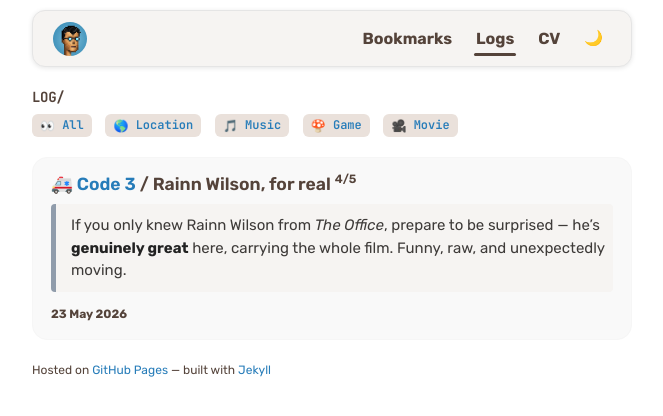
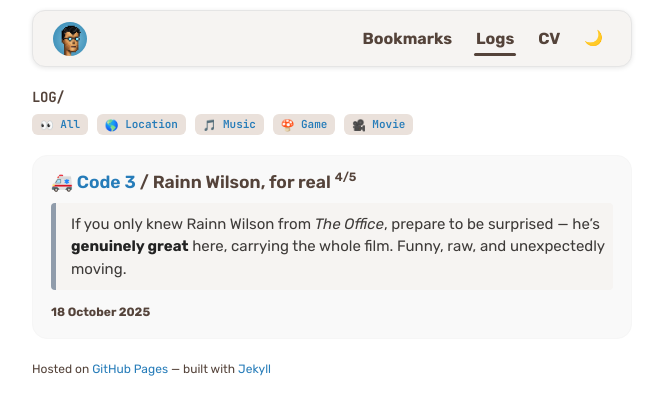
Before and after one commit to alobanov/alobanov.github.io, a Jekyll site: the page built from _logs/2025-10-18-code-3-movie-log.md, in a window 1280 px wide. Shown: the top 416 px of the page, without its empty margins (308-971 px from the left). Built offline with Jekyll 4.4.1, drawn with Linux system fonts in a browser that asks for light colours; emoji names are drawn with the system emoji font.

Commit message:
chore(logs): backdate movie reviews to approximate watch dates in 2025

```diff
--- a/_includes/log_category_list.html
+++ b/_includes/log_category_list.html
@@ -2,11 +2,11 @@
 <script src="{{ "/assets/js/image_pop.js" | relative_url }}"></script>
 
 <p>
-    <span class="tag"><a href="{{ site.baseurl }}/logs/">:eyes: All</a></span>
+    <span class="tag small"><a href="{{ site.baseurl }}/logs/">:eyes: All</a></span>
     {% assign categories = site.logs | map: "category" | uniq %}
     {% for category in categories %}
     {% include emoji_category.html %}
-    <span class="tag"><a href="{{ site.baseurl }}/logs/{{ category }}">{{ emoji }} {{ category | capitalize
+    <span class="tag small"><a href="{{ site.baseurl }}/logs/{{ category }}">{{ emoji }} {{ category | capitalize
             }}</a></span>
     {% endfor %}
 </p>
--- a/_logs/2026-05-23-code-3-movie-log.md
+++ b/_logs/2025-10-18-code-3-movie-log.md
@@ -1,7 +1,7 @@
 ---
 layout: log
 title: "Code 3"
-date: 2026-05-23
+date: 2025-10-18
 category: movie
 rating: "4"
 ---
--- a/assets/css/style.css
+++ b/assets/css/style.css
@@ -455,6 +455,9 @@
 .bubble.yellow {
     background-color: rgba(238, 172, 16, 0.05);
     border: 1px solid #f6f5f4;
+    font-family: var(--code-font);
+    font-size: 13px;
+    line-height: 1.7;
 }
 
 .bubble.purple {
```
Also changed, not shown: _logs/2025-03-20-mickey-17-movie-log.md (renamed from _logs/2026-05-23-mickey-17-movie-log.md, +1 -1 lines), _logs/2025-09-05-caught-stealing-movie-log.md (renamed from _logs/2026-05-23-caught-stealing-movie-log.md, +1 -1 lines).
